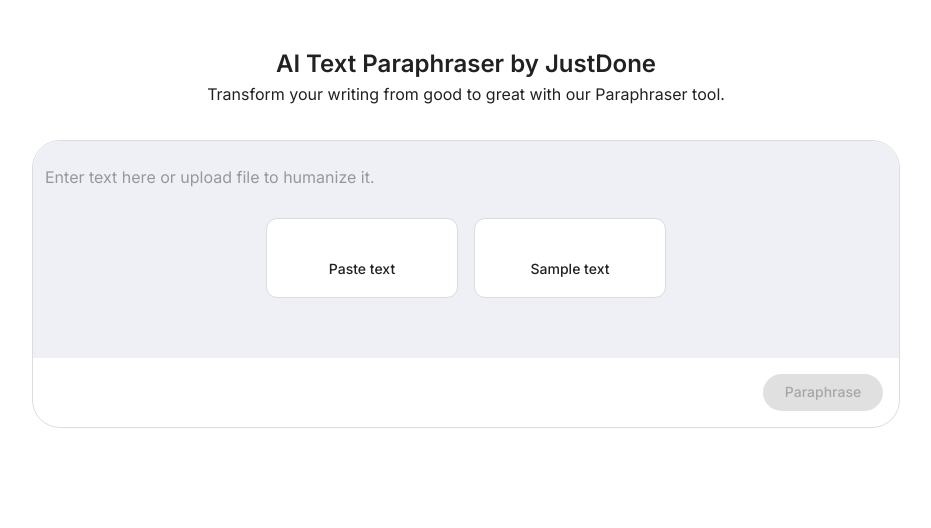
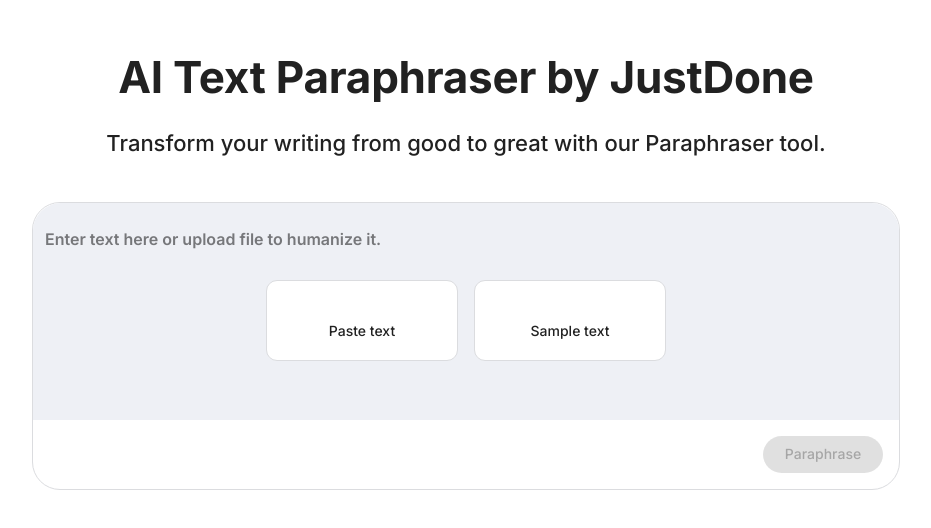
Before and after one commit to sasholk/ai-paraphrasing-tool, a Next.js app: page / in a window 1280 px wide. Shown: the top 528 px of the page, without its empty margins (174-1105 px from the left). Built offline with nearby package versions, Linux system fonts and the light colour scheme; some icons are missing; what @mui/material-nextjs would draw is missing.

Commit message:
refactor: restructure theme configuration into separate modules and update header typography

```diff
--- a/components/paraphrase/ui/Header.tsx
+++ b/components/paraphrase/ui/Header.tsx
@@ -7,8 +7,8 @@
 }
 
 export const Header = ({ title, subtitle }: HeaderProps) => (
-  <Stack textAlign="center" mb={4}>
-    <Typography variant="h5" fontWeight={600}>
+  <Stack textAlign="center" mb={5} gap={2}>
+    <Typography variant="h1" fontWeight={700}>
       {title}
     </Typography>
     <Typography variant="subtitle1">{subtitle}</Typography>
--- /dev/null
+++ b/theme/components.ts
@@ -0,0 +1,71 @@
+"use client";
+import { ThemeOptions } from "@mui/material/styles";
+
+export const components: ThemeOptions["components"] = {
+  MuiButton: {
+    styleOverrides: {
+      root: {
+        textTransform: "none",
+        borderRadius: "512px",
+      },
+      outlined: {
+        borderColor: "#DBDCDF",
+      },
+    },
+  },
+  MuiTextField: {
+    defaultProps: {
+      variant: "filled",
+    },
+    styleOverrides: {
+      root: {
+        backgroundColor: "transparent",
+        borderRadius: "28px",
+        "& .MuiInputBase-root": {
+          backgroundColor: "transparent",
+          borderTopLeftRadius: "28px",
+          borderTopRightRadius: "28px",
+          fontWeight: 400,
+          "&:before": {
+            borderBottom: "none",
+          },
+          "&:after": {
+            borderBottom: "none",
+          },
+          "&:hover:not(.Mui-disabled):before": {
+            borderBottom: "none",
+          },
+          "&.Mui-focused": {
+            backgroundColor: "transparent",
+            borderTopLeftRadius: "28px",
+            borderTopRightRadius: "28px",
+          },
+        },
+        "& .MuiFilledInput-root": {
+          backgroundColor: "#EEF0F5",
+          borderTopLeftRadius: "28px",
+          borderTopRightRadius: "28px",
+          "&:before": {
+            borderBottom: "none",
+          },
+          "&:after": {
+            borderBottom: "none",
+          },
+          "& input::placeholder, & textarea::placeholder": {
+            opacity: 1,
+            fontWeight: 600,
+            color: "#76777A",
+          },
+          "&:hover:not(.Mui-disabled):before": {
+            borderBottom: "none",
+          },
+          "&.Mui-focused": {
+            backgroundColor: "#EEF0F5",
+            borderTopLeftRadius: "28px",
+            borderTopRightRadius: "28px",
+          },
+        },
+      },
+    },
+  },
+};
--- /dev/null
+++ b/theme/palette.ts
@@ -0,0 +1,20 @@
+"use client";
+import { ThemeOptions } from "@mui/material/styles";
+
+declare module "@mui/material/styles" {
+  interface Palette {
+    form: Palette["primary"];
+  }
+  interface PaletteOptions {
+    form?: PaletteOptions["primary"];
+  }
+}
+
+export const palette: ThemeOptions["palette"] = {
+  mode: "light",
+  primary: { main: "#3B5AAE" },
+  form: {
+    main: "#fff",
+    contrastText: "#fff",
+  },
+};
--- a/theme/theme.ts
+++ b/theme/theme.ts
@@ -1,80 +1,13 @@
 "use client";
 import { createTheme } from "@mui/material/styles";
-import { Inter } from "next/font/google";
-
-const inter = Inter({ weight: ["400", "500", "600", "700"], subsets: ["latin"] });
+import { typography } from "./typography";
+import { palette } from "./palette";
+import { components } from "./components";
 
 export const theme = createTheme({
-  typography: { fontFamily: inter.style.fontFamily },
-  palette: {
-    mode: "light",
-    primary: { main: "#3B5AAE" },
-    form: {
-      main: "#fff",
-      contrastText: "#fff",
-    },
-  },
-  components: {
-    MuiButton: {
-      styleOverrides: {
-        root: {
-          textTransform: "none",
-          borderRadius: "512px",
-        },
-        outlined: {
-          borderColor: "#DBDCDF",
-        },
-      },
-    },
-    MuiTextField: {
-      defaultProps: {
-        variant: "filled",
-      },
-      styleOverrides: {
-        root: {
-          backgroundColor: "transparent",
-          borderRadius: "28px",
-          "& .MuiInputBase-root": {
-            backgroundColor: "transparent",
-            borderTopLeftRadius: "28px",
-            borderTopRightRadius: "28px",
-            "&:before": {
-              borderBottom: "none",
-            },
-            "&:after": {
-              borderBottom: "none",
-            },
-            "&:hover:not(.Mui-disabled):before": {
-              borderBottom: "none",
-            },
-            "&.Mui-focused": {
-              backgroundColor: "transparent",
-              borderTopLeftRadius: "28px",
-              borderTopRightRadius: "28px",
-            },
-          },
-          "& .MuiFilledInput-root": {
-            backgroundColor: "#EEF0F5",
-            borderTopLeftRadius: "28px",
-            borderTopRightRadius: "28px",
-            "&:before": {
-              borderBottom: "none",
-            },
-            "&:after": {
-              borderBottom: "none",
-            },
-            "&:hover:not(.Mui-disabled):before": {
-              borderBottom: "none",
-            },
-            "&.Mui-focused": {
-              backgroundColor: "#EEF0F5",
-              borderTopLeftRadius: "28px",
-              borderTopRightRadius: "28px",
-            },
-          },
-        },
-      },
-    },
-  },
+  typography,
+  palette,
+  components,
 });
+
 export default theme;
--- /dev/null
+++ b/theme/typography.ts
@@ -0,0 +1,28 @@
+"use client";
+import { ThemeOptions } from "@mui/material/styles";
+import { Inter } from "next/font/google";
+
+const inter = Inter({ weight: ["400", "500", "600", "700"], subsets: ["latin"] });
+
+export const typography: ThemeOptions["typography"] = {
+  fontFamily: inter.style.fontFamily,
+  fontSize: 16,
+  fontWeightLight: 300,
+  fontWeightRegular: 400,
+  fontWeightMedium: 500,
+  fontWeightBold: 700,
+  htmlFontSize: 16,
+  h1: { fontSize: "2.75rem", letterSpacing: "-0.25px", lineHeight: "1.36" },
+  h2: { fontSize: "2.25rem" },
+  h3: { fontSize: "1.75rem" },
+  h4: { fontSize: "1.5rem" },
+  h5: { fontSize: "1.25rem" },
+  h6: { fontSize: "1rem" },
+  subtitle1: { fontSize: "1.375rem", fontWeight: 500 },
+  subtitle2: { fontSize: "1rem", fontWeight: 500 },
+  body1: { fontSize: "1rem" },
+  body2: { fontSize: "0.875rem" },
+  button: { fontSize: "0.875rem" },
+  caption: { fontSize: "0.75rem" },
+  overline: { fontSize: "0.75rem" },
+};
```
Also changed, not shown: theme/types.ts (deleted, +0 -10 lines).
